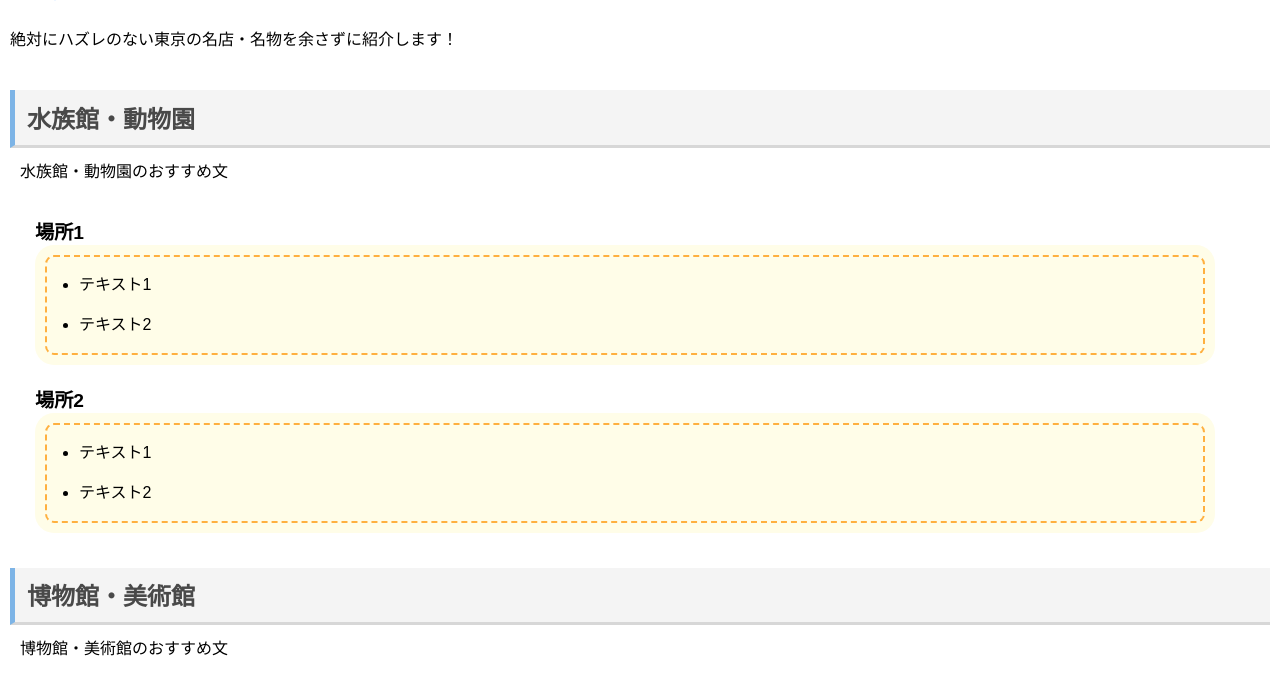
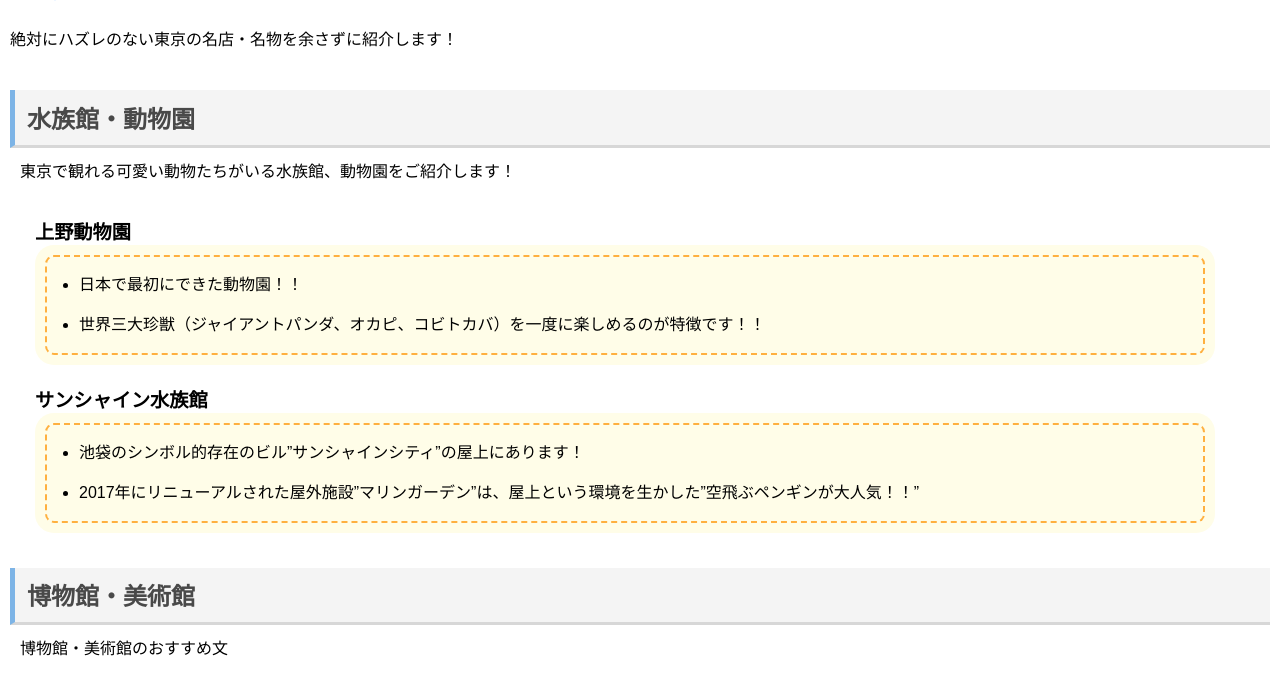
Before and after one commit to hw18a103/-Tokyohtml, a plain HTML site: page index.html in a window 1280 px wide. Shown: the part 108-794 px from the top of the page. Drawn offline with Linux system fonts and the light colour scheme.

Commit message:
水族館・動物園の情報に「上野動物園」「サンシャイン水族館」を追加しました。

```diff
--- a/index.html
+++ b/index.html
@@ -18,21 +18,21 @@
 
 <section>
     <h2>水族館・動物園</h2>
-    <p>水族館・動物園のおすすめ文</p>
+    <p>東京で観れる可愛い動物たちがいる水族館、動物園をご紹介します！</p>
 
     <dl>
-        <dt>場所1</dt>
+        <dt>上野動物園</dt>
         <dd>
             <ul>
-                <li>テキスト1</li>
-                <li>テキスト2</li>
+                <li>日本で最初にできた動物園！！</li>
+                <li>世界三大珍獣（ジャイアントパンダ、オカピ、コビトカバ）を一度に楽しめるのが特徴です！！</li>
             </ul>
         </dd>
-        <dt>場所2</dt>
+        <dt>サンシャイン水族館</dt>
         <dd>
             <ul>
-                <li>テキスト1</li>
-                <li>テキスト2</li>
+                <li>池袋のシンボル的存在のビル”サンシャインシティ”の屋上にあります！</li>
+                <li>2017年にリニューアルされた屋外施設”マリンガーデン”は、屋上という環境を生かした”空飛ぶペンギンが大人気！！”</li>
             </ul>
         </dd>
     </dl>
```
